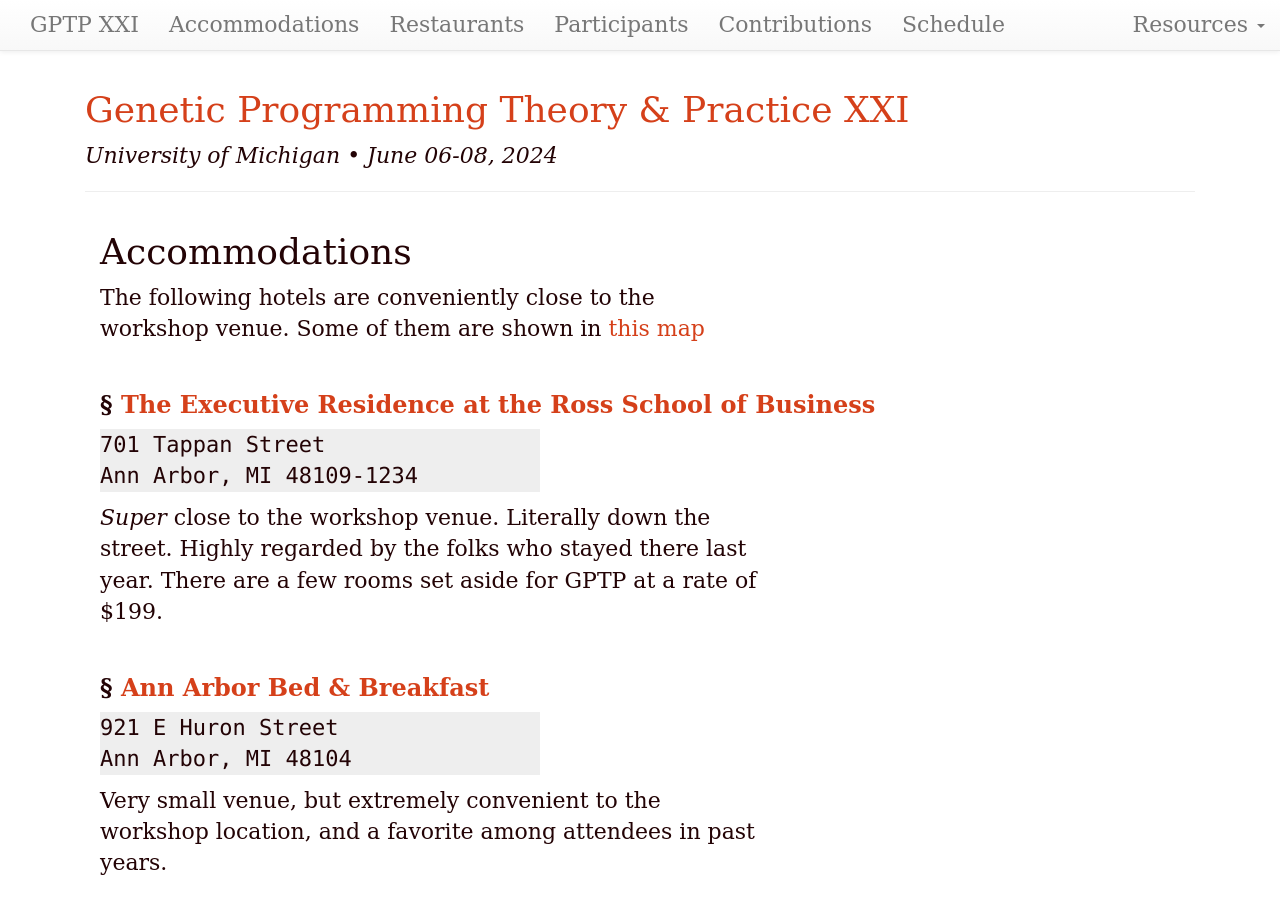
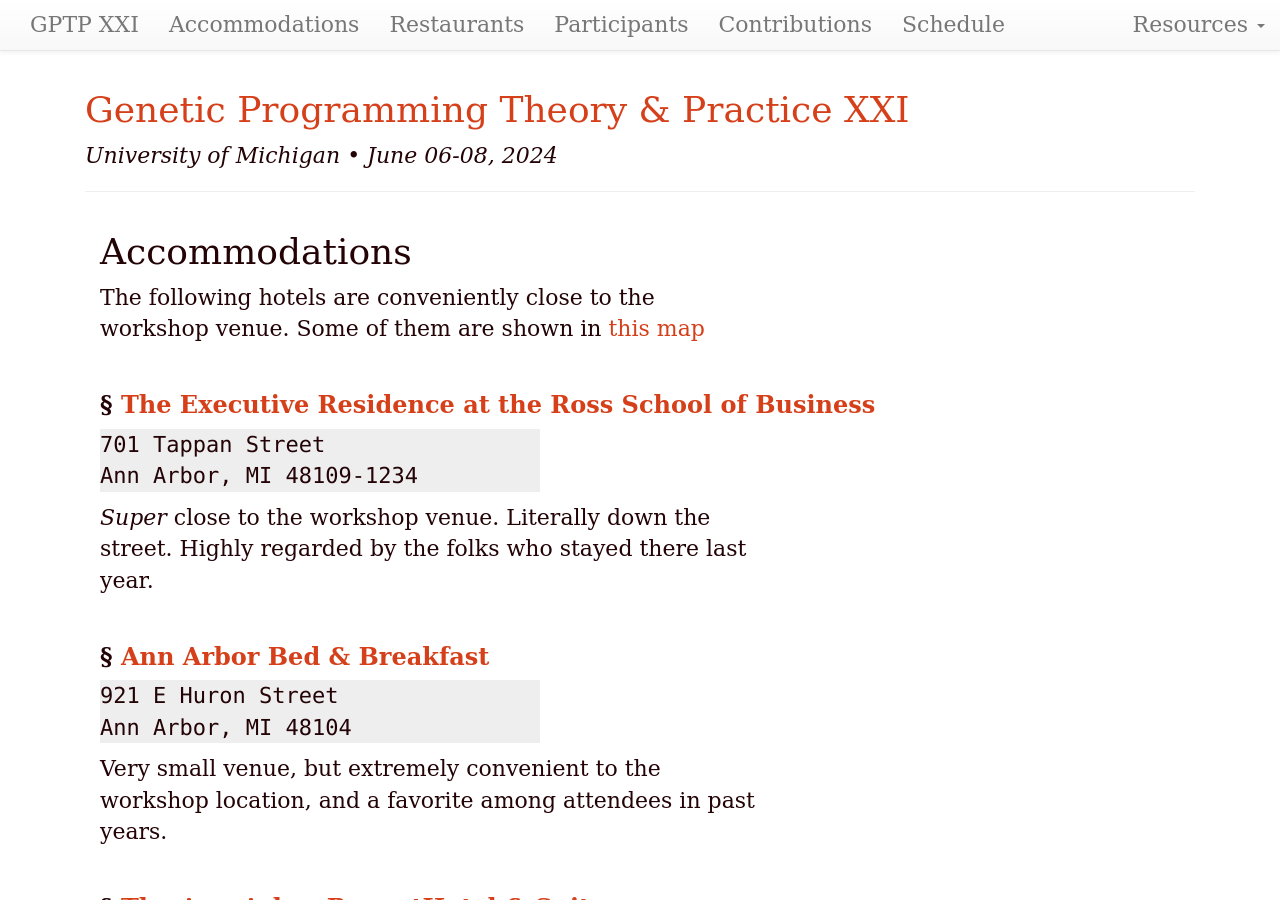
Before and after one commit to GPTP-workshop/gptp-workshop.github.io, a Jekyll site: the page built from accommodations.md, in a window 1280 px wide and 900 px high. Built offline with Jekyll 4.4.1, drawn with Linux system fonts in a browser that asks for light colours; our own code applies the rules of GitHub Pages for plain Markdown files; part of the change alters nothing that is shown; some of the changed text lies outside the part shown.

Commit message:
Update accommodations.md

```diff
--- a/accommodations.md
+++ b/accommodations.md
@@ -1,6 +1,6 @@
 ---
 layout: default
-updated: "Feb 02, 2024"
+updated: "Feb 16, 2024"
 roman: "XXI"
 dates: "June 06-08, 2024"
 ---
@@ -17,7 +17,6 @@ Ann Arbor, MI 48109-1234
 {: .address}
 
 _Super_ close to the workshop venue. Literally down the street. Highly regarded by the folks who stayed there last year.
-There are a few rooms set aside for GPTP at a rate of $199.
 
 ### [Ann Arbor Bed & Breakfast](http://annarborbedandbreakfast.com)
 
```
